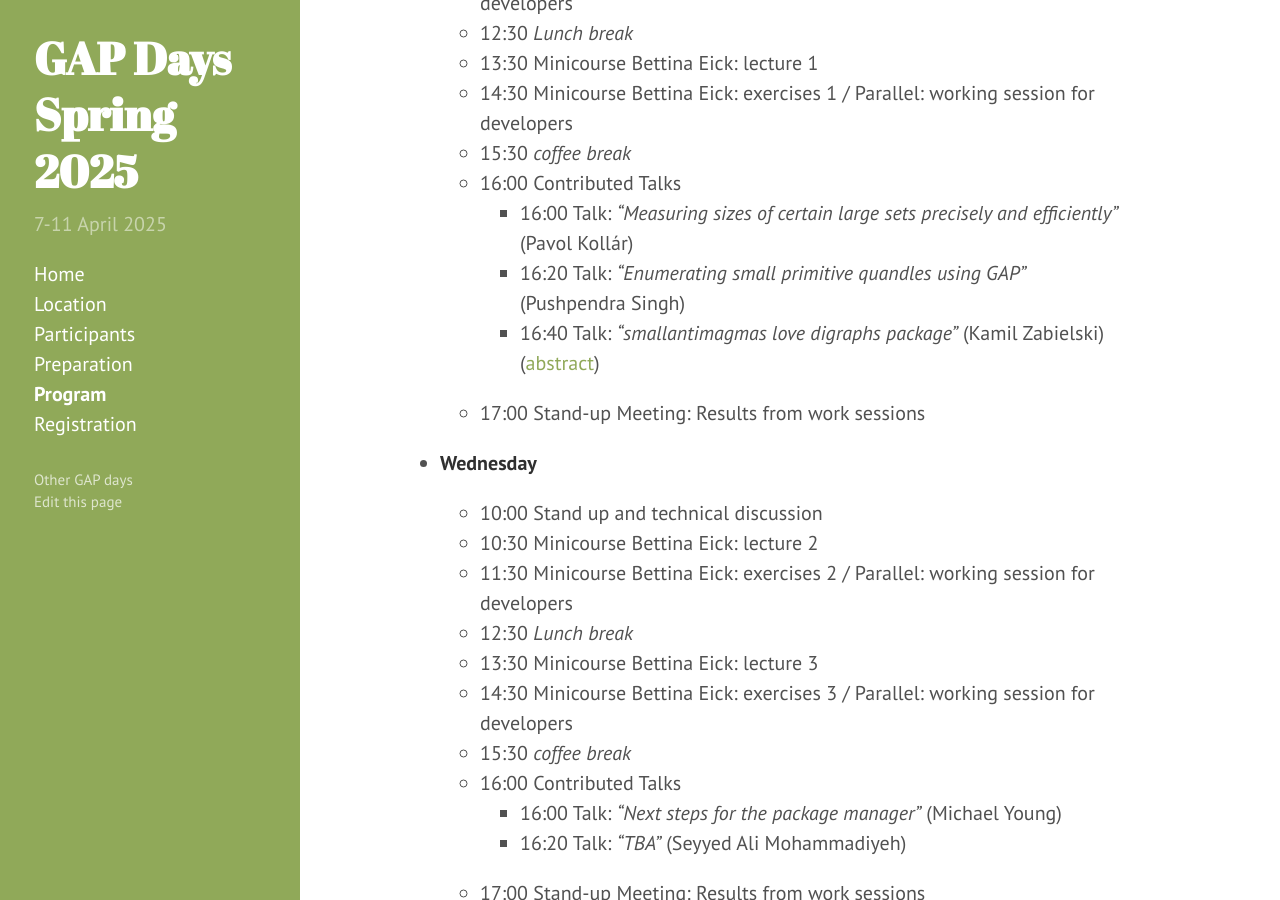
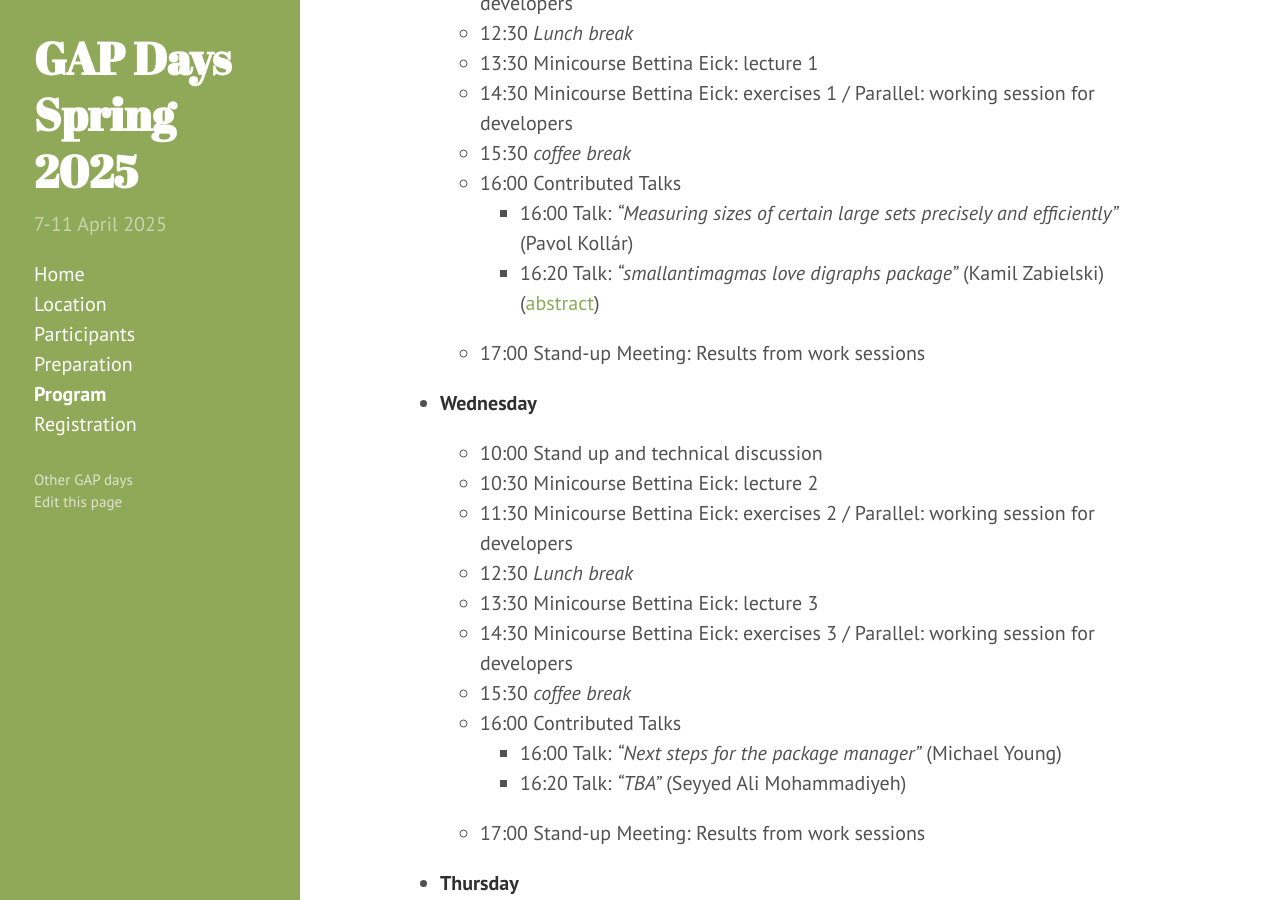
Before and after one commit to gapdays/gapdays2025-spring, a Jekyll site: the page built from program.md, in a window 1280 px wide and 900 px high, scrolled down 2037 px. Built offline with Jekyll 4.4.1, drawn with Linux system fonts in a browser that asks for light colours.

Commit message:
updated program

```diff
--- a/program.md
+++ b/program.md
@@ -74,8 +74,7 @@ The schedule is subject to further changes.
   - 15:30 *coffee break*
   - 16:00 Contributed Talks
     - 16:00 Talk: *"Measuring sizes of certain large sets precisely and efficiently"* (Pavol Kollár)
-    - 16:20 Talk: *"Enumerating small primitive quandles using GAP"* (Pushpendra Singh)
-    - 16:40 Talk: *"smallantimagmas love digraphs package"* (Kamil Zabielski)([abstract]({{ site.baseurl }}/abstracts/zabielski))
+    - 16:20 Talk: *"smallantimagmas love digraphs package"* (Kamil Zabielski)([abstract]({{ site.baseurl }}/abstracts/zabielski))
   - 17:00 Stand-up Meeting: Results from work sessions
 
 - **Wednesday**
```
